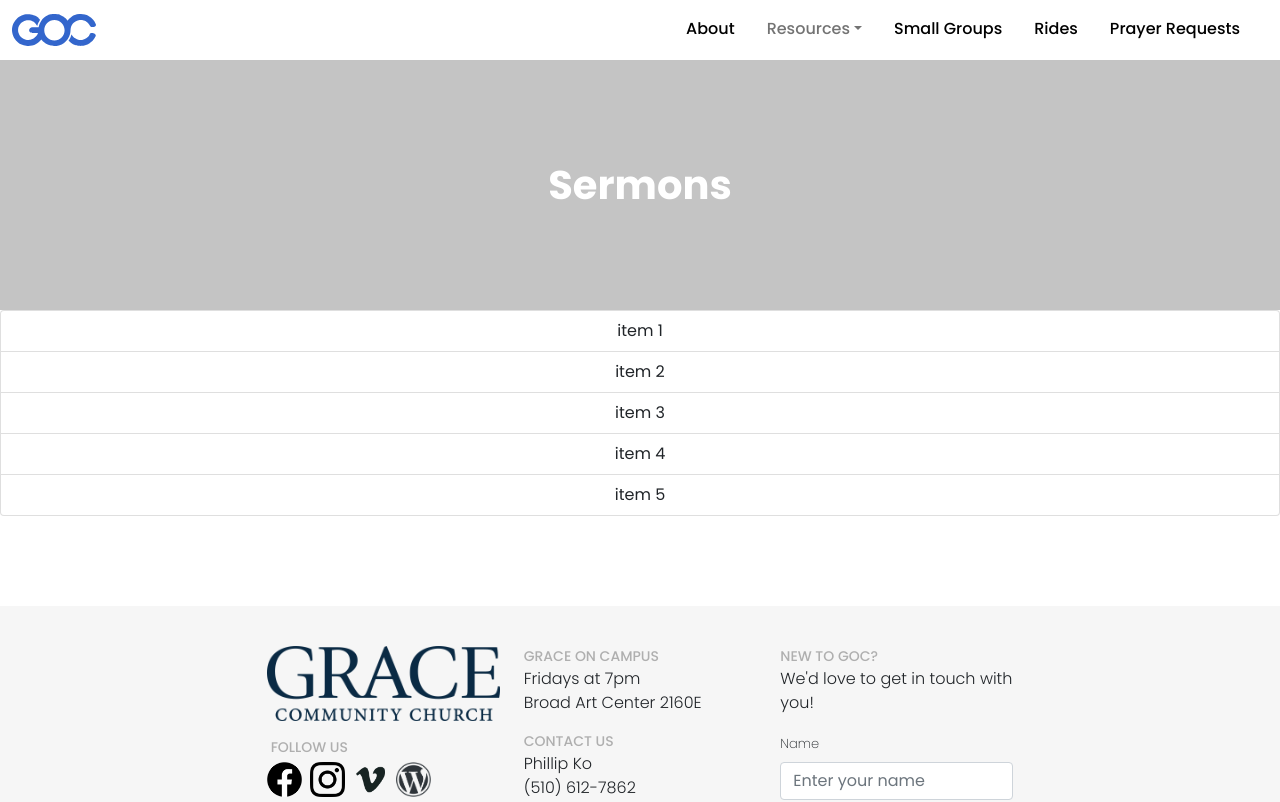
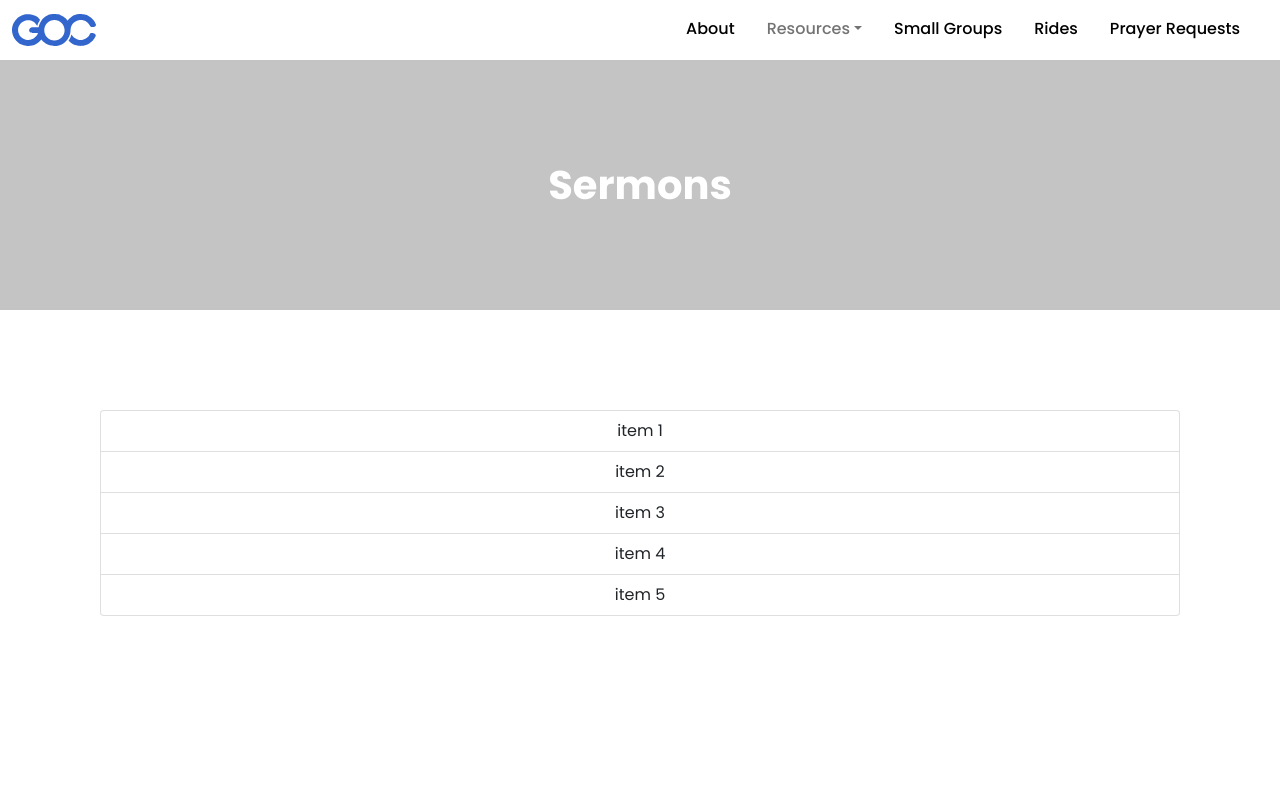
Before and after one commit to graceoncampus/goc-web-v3, a React (Create React App) app: page /sermons in a window 1280 px wide. Shown: the top 802 px of the page. Built offline with nearby package versions, Linux system fonts and the light colour scheme; no server answers; what aws-amplify would draw is missing.

Commit message:
Add padding to sermons

```diff
--- a/src/Components/User/Sermons/Sermons.scss
+++ b/src/Components/User/Sermons/Sermons.scss
@@ -9,3 +9,7 @@
     align-items: center;
     justify-content: center;
 }
+
+.sermons-container {
+    padding: rem.convert(100px);
+}
--- a/src/Components/User/Sermons/Sermons.tsx
+++ b/src/Components/User/Sermons/Sermons.tsx
@@ -47,7 +47,7 @@ const SermonsBody = () => {
     return (
         <div className='text-center'>
             <h1 className="sermons"> <strong> Sermons </strong> </h1>
-            <ListGroup>
+            <ListGroup className='sermons-container'>
                 <ListGroup.Item>item 1</ListGroup.Item>
                 <ListGroup.Item>item 2</ListGroup.Item>
                 <ListGroup.Item>item 3</ListGroup.Item>
```
